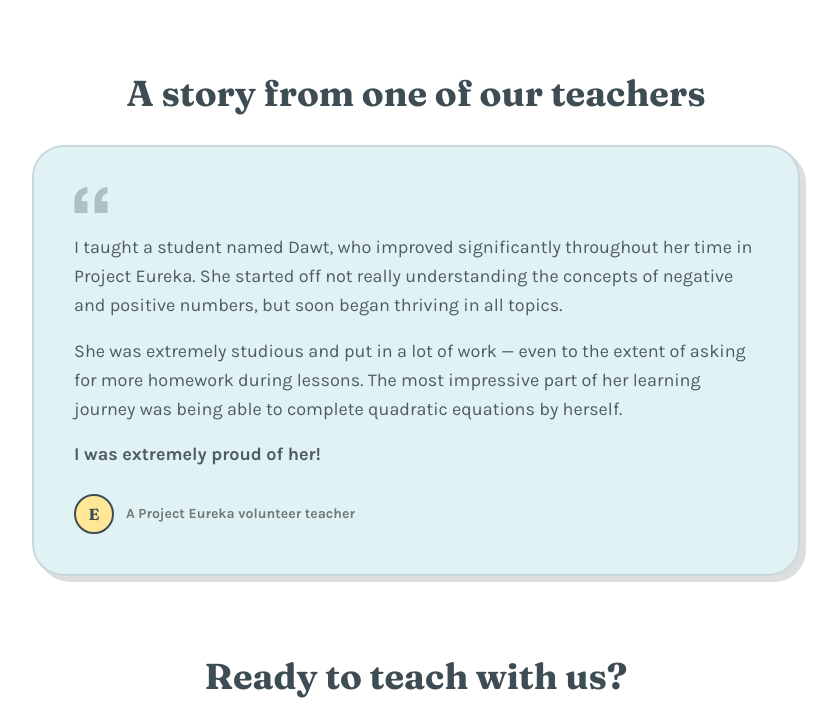
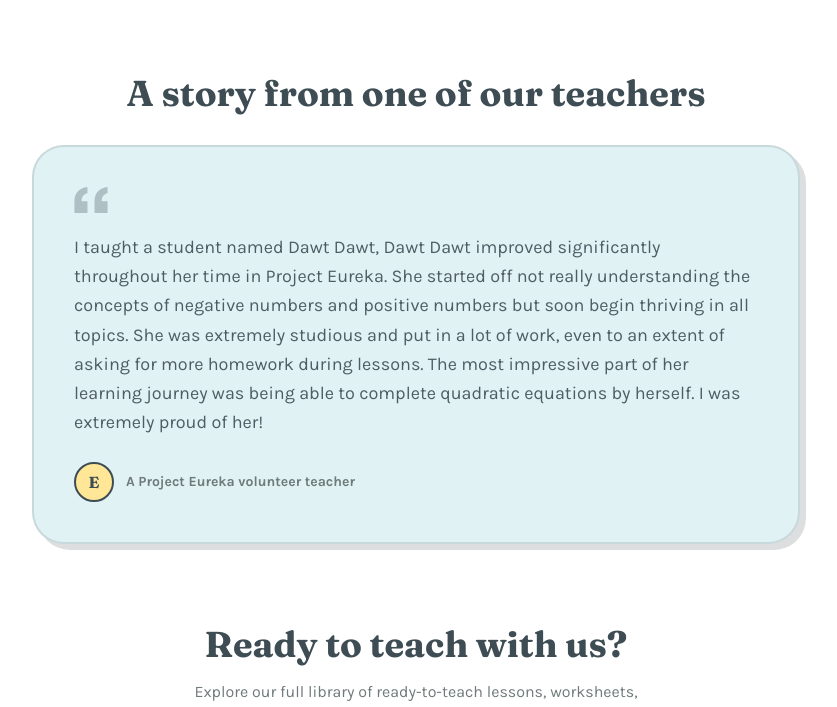
Before and after one commit to Yeffian/project_eureka, a Django app: page /teachers/ in a window 1280 px wide. Shown: the part 2177-2884 px from the top of the page, without its empty margins (224-1061 px from the left). Run offline with Django 4.2, Linux system fonts and the light colour scheme; some libraries are stand-ins or nearby versions.

Commit message:
fix: adjust formatting on testimonial

```diff
--- a/teachers/templates/teachers/landing.html
+++ b/teachers/templates/teachers/landing.html
@@ -153,9 +153,9 @@
         <path d="M0 22V12C0 5 4 1 11 0v5c-3 1-5 3-5 7h5v10H0Zm17 0V12c0-7 4-11 11-12v5c-3 1-5 3-5 7h5v10H17Z" fill="#3E4C54" opacity=".3"/>
       </svg>
       <blockquote class="text-lg leading-relaxed space-y-4 text-ink/90">
-        <p>{% translate "I taught a student named Dawt, who improved significantly throughout her time in Project Eureka. She started off not really understanding the concepts of negative and positive numbers, but soon began thriving in all topics." %}</p>
-        <p>{% translate "She was extremely studious and put in a lot of work — even to the extent of asking for more homework during lessons. The most impressive part of her learning journey was being able to complete quadratic equations by herself." %}</p>
-        <p class="font-bold">{% translate "I was extremely proud of her!" %}</p>
+        <p>
+          I taught a student named Dawt Dawt, Dawt Dawt improved significantly throughout her time in Project Eureka. She started off not really understanding the concepts of negative numbers and positive numbers but soon begin thriving in all topics. She was extremely studious and put in a lot of work, even to an extent of asking for more homework during lessons. The most impressive part of her learning journey was being able to complete quadratic equations by herself. I was extremely proud of her!
+        </p>
       </blockquote>
       <figcaption class="mt-6 flex items-center gap-3">
         <span class="grid place-items-center w-10 h-10 rounded-full bg-butter border-2 border-ink font-display font-bold">E</span>
```
